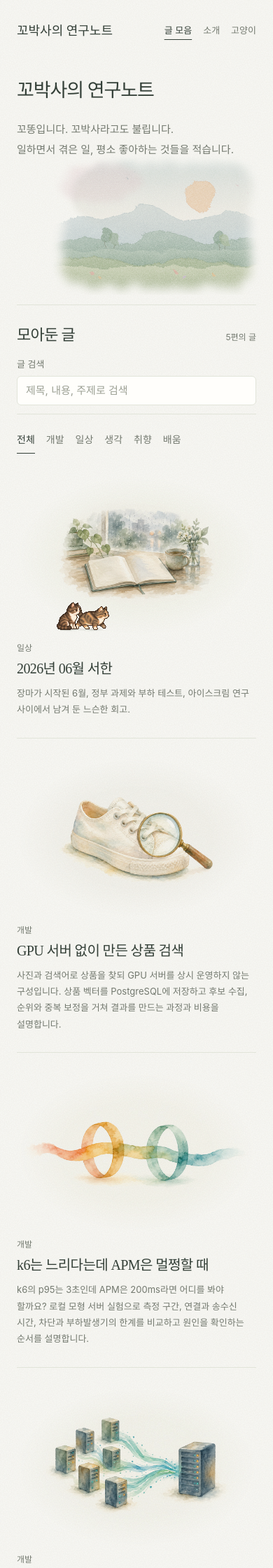
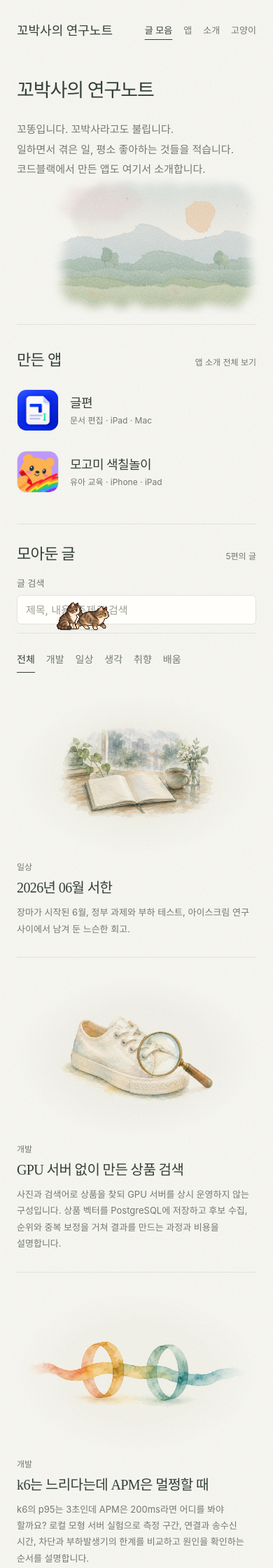
Before and after one commit to dr-coton/dr-coton.github.io, a Jekyll site: the page built from index.html, in a window 390 px wide. Shown: the top 2240 px of the page at 70% size. Built offline with Jekyll 4.4.1, drawn with Linux system fonts in a browser that asks for light colours; some of the changed text lies outside the part shown.

Commit message:
Add an apps page and show the apps on the home page
The App Store marketing URL now points at this site, so visitors from
the store need a way to find the apps. Also keep the target when moving
to a #link through soft navigation, and let the menu wrap on very narrow
screens.

Co-Authored-By: Claude Opus 5.5 <noreply@anthropic.com>

```diff
--- a/_config.yml
+++ b/_config.yml
@@ -1,5 +1,6 @@
 title: 꼬박사의 연구노트
 author: coton
+company: (주)코드블랙 Code Black Inc.
 description: 꼬똥(꼬박사)의 블로그. AI와 소프트웨어 개발, 성능 컨설팅, 아이스크림과 일상 이야기.
 url: https://dr-coton.com
 baseurl: ""
--- /dev/null
+++ b/_data/apps.yml
@@ -0,0 +1,30 @@
+# 앱 소개의 내용은 App Store 설명과 같게 유지한다. 앱을 더하면 첫 화면과 /apps/에 함께 나온다.
+- id: geulpyeon
+  name: 글편
+  category: 문서 편집
+  platforms: iPad · Mac
+  icon: /assets/apps/geulpyeon.png
+  summary: HWP/HWPX 문서를 열어 본문, 서식, 표를 고치는 문서 편집기입니다.
+  points:
+    - 파일 앱에서 고른 문서는 원본을 그대로 두고 사본으로 가져와 편집합니다.
+    - 편집 내용은 기기 안에 자동으로 보관하고, 이름을 붙인 버전으로 되돌릴 수 있습니다.
+    - 수정본은 HWP/HWPX 또는 PDF로 내보냅니다. 같은 이름의 기존 파일을 덮어쓰지 않습니다.
+    - 문서 편집은 기기 안에서 처리하며 앱 계정이 필요하지 않습니다.
+  note: 한글, 한컴, HWP는 주식회사 한컴의 등록상표이며, 여기서는 지원하는 파일 형식을 설명하는 데에만 사용합니다. 글편은 rhwp 및 주식회사 한컴과 제휴하지 않은 독립 프로젝트입니다.
+  store: https://apps.apple.com/kr/app/id6825587727
+  support: https://dr-coton.com/geulpyeon-support/support.html
+  privacy: https://dr-coton.com/geulpyeon-support/privacy.html
+- id: mogomi-coloring
+  name: 모고미 색칠놀이
+  category: 유아 교육
+  platforms: iPhone · iPad
+  icon: /assets/apps/mogomi-coloring.png
+  summary: 만 3~5세 아이의 작은 손으로 즐기는 색칠놀이입니다.
+  points:
+    - 오리지널 도안 108장과 마음대로 그리는 빈 종이를 8개 묶음으로 담았습니다.
+    - 톡 채우기와 칸 안에서 직접 칠하기, 스티커, 색 섞기를 지원합니다.
+    - 공유, 사진 저장, 삭제, 설정은 보호자 게이트 뒤에 있습니다.
+    - 광고, 계정, 추적이 없고 인터넷이 없어도 모든 도안을 쓸 수 있습니다.
+  store: https://apps.apple.com/kr/app/id6824543360
+  support: https://dr-coton.com/mogomi-coloring-site/
+  privacy: https://dr-coton.com/mogomi-coloring-site/privacy.html
--- a/_layouts/default.html
+++ b/_layouts/default.html
@@ -28,7 +28,8 @@
         <span>{{ site.title }}</span>
       </a>
       <nav aria-label="주 메뉴">
-        <a href="{{ '/' | relative_url }}"{% unless page.url == '/about/' or page.url == '/cats/' %} aria-current="page"{% endunless %}>글 모음</a>
+        <a href="{{ '/' | relative_url }}"{% unless page.url == '/apps/' or page.url == '/about/' or page.url == '/cats/' %} aria-current="page"{% endunless %}>글 모음</a>
+        <a href="{{ '/apps/' | relative_url }}"{% if page.url == '/apps/' %} aria-current="page"{% endif %}>앱</a>
         <a href="{{ '/about/' | relative_url }}"{% if page.url == '/about/' %} aria-current="page"{% endif %}>소개</a>
         <a href="{{ '/cats/' | relative_url }}"{% if page.url == '/cats/' %} aria-current="page"{% endif %}>고양이</a>
       </nav>
@@ -36,13 +37,13 @@
     <main id="main" class="shell" tabindex="-1">{{ content }}</main>
     <footer class="site-footer shell">
       <p>{{ site.title }}</p>
-      <span>{{ site.author | escape }}</span>
+      <span>{{ site.author | escape }} · {{ site.company | escape }}</span>
     </footer>
     <div class="cats" aria-hidden="true">
       <div class="cat" data-sprite="{{ '/assets/cats/jango.png' | relative_url }}?v={{ v }}" data-speed="22" data-sleepy="0.35" data-energy="0.25" data-jump="36" data-reach="60" data-fav="fridge|nest" data-stay="1" data-says="그르릉…|냐앙~|여기가 좋아|안 내려갈래"></div>
       <div class="cat" data-sprite="{{ '/assets/cats/deuri.png' | relative_url }}?v={{ v }}" data-speed="30" data-sleepy="0.2" data-energy="0.7" data-jump="80" data-reach="110" data-fav="p4|zero-top" data-hider="1" data-says="야옹|…|빼꼼|다녀왔어?"></div>
     </div>
-    <script src="{{ '/assets/soft-nav.js' | relative_url }}" defer></script>
+    <script src="{{ '/assets/soft-nav.js' | relative_url }}?v={{ v }}" defer></script>
     <script src="{{ '/assets/cats.js' | relative_url }}?v={{ v }}" defer></script>
   </body>
 </html>
--- a/about.html
+++ b/about.html
@@ -30,6 +30,8 @@ permalink: /about/
     <h2>주요 프로젝트</h2>
     <h3>코드블랙</h3>
     <ul>
+      <li><a href="{{ '/apps/' | relative_url }}#geulpyeon">글편</a> — HWP/HWPX 문서 편집 앱</li>
+      <li><a href="{{ '/apps/' | relative_url }}#mogomi-coloring">모고미 색칠놀이</a> — 유아 색칠놀이 앱</li>
       <li>삼성생명 AI Agent 비R&amp;D 사업 과제</li>
       <li>금융결제원 AX 디바이스 비R&amp;D 사업 과제</li>
       <li>한국철도공사 부하 테스트</li>
--- a/assets/soft-nav.js
+++ b/assets/soft-nav.js
@@ -11,7 +11,8 @@
       if (old.src) s.src = old.src; else s.text = old.text;
       old.replaceWith(s);
     });
-    scrollTo(0, 0);
+    const target = location.hash && document.getElementById(decodeURIComponent(location.hash.slice(1)));
+    if (target) target.scrollIntoView(); else scrollTo(0, 0);
     document.querySelector('main').focus({ preventScroll: true });
     dispatchEvent(new Event('softnav'));
   };
--- a/assets/style.css
+++ b/assets/style.css
@@ -38,6 +38,16 @@ h1, h2, h3 { font-family: var(--serif); font-weight: 400; word-break: keep-all;
 .intro-description { margin: 20px 0 0; color: var(--muted); font-size: 15px; line-height: 1.9; word-break: keep-all; }
 .intro-landscape { width: 108%; max-width: none; margin-left: -2%; mix-blend-mode: multiply; }
 
+.apps-strip { border-top: 1px solid var(--line); padding: 32px 0 36px; }
+.apps-strip .collection-heading a { color: var(--muted); font-size: 12px; }
+.apps-strip .collection-heading a:hover { color: var(--ink); text-decoration: underline; text-underline-offset: 5px; }
+.app-grid { display: grid; grid-template-columns: 1fr 1fr; gap: 12px 60px; margin-top: 20px; }
+.app-card { display: flex; align-items: center; gap: 16px; min-width: 0; padding: 8px 0; }
+.app-card strong { display: block; font-family: var(--serif); font-size: 18px; font-weight: 400; letter-spacing: -.03em; line-height: 1.6; transition: color .15s; }
+.app-card small { display: block; color: var(--muted); font-size: 12px; line-height: 1.7; }
+.app-card:hover strong { color: var(--green); }
+.app-icon { flex: 0 0 auto; width: 60px; height: 60px; border: 1px solid var(--line); border-radius: 22.5%; }
+
 .collection { border-top: 1px solid var(--line); padding-top: 32px; }
 .collection-heading { display: flex; justify-content: space-between; align-items: baseline; }
 .collection-heading h2 { margin: 0; font-size: 22px; letter-spacing: -.03em; }
@@ -67,6 +77,21 @@ h1, h2, h3 { font-family: var(--serif); font-weight: 400; word-break: keep-all;
   -webkit-mask-image: radial-gradient(closest-side, #000 62%, transparent 100%); mask-image: radial-gradient(closest-side, #000 62%, transparent 100%); }
 .writing-card .thumb { margin-bottom: 8px; }
 .reading-page > .thumb { aspect-ratio: 2 / 1; margin: -6px 0 10px; }
+
+.apps-lead { margin: 0 0 12px; color: var(--muted); font-size: 15px; line-height: 2; word-break: keep-all; }
+.apps-lead a { color: var(--green); text-decoration: underline; text-underline-offset: 4px; }
+.app-detail { padding: 36px 0; border-bottom: 1px solid var(--line); scroll-margin-top: 16px; }
+.app-head { display: flex; align-items: center; gap: 18px; }
+.app-head .app-icon { width: 76px; height: 76px; }
+.app-detail h2 { margin: 0; font-size: 24px; line-height: 1.5; letter-spacing: -.03em; }
+.app-meta { margin: 2px 0 0; color: var(--muted); font-size: 13px; }
+.app-summary { margin: 20px 0 8px; font-size: 16px; line-height: 2; word-break: keep-all; }
+.app-points { margin: 0; padding-left: 20px; color: var(--muted); font-size: 14px; line-height: 2; word-break: keep-all; }
+.app-links { display: flex; flex-wrap: wrap; gap: 4px 20px; margin: 16px 0 0; font-size: 14px; }
+.app-links a { padding: 6px 0; color: var(--green); text-decoration: underline; text-underline-offset: 4px; }
+.app-links a:hover { color: var(--ink); }
+.app-note { margin: 14px 0 0; color: var(--muted); font-size: 12px; line-height: 1.9; word-break: keep-all; }
+.apps-page .back-link { margin-top: 28px; }
 
 .site-footer { display: flex; align-items: center; justify-content: space-between; gap: 16px; margin-top: 72px; padding: 24px 0 32px; border-top: 1px solid var(--line); color: var(--muted); font-size: 12px; }
 .site-footer p { margin: 0; }
@@ -183,6 +208,7 @@ h1, h2, h3 { font-family: var(--serif); font-weight: 400; word-break: keep-all;
   .intro h1 { font-size: 26px; }
   .intro-landscape { width: 120%; margin-left: -12%; }
   .writing-grid { column-gap: 32px; }
+  .app-grid { column-gap: 32px; }
   .writing-card h3 { font-size: 18px; }
   .writing-card p { font-size: 13px; }
   .reading-page { margin-top: 28px; }
@@ -198,6 +224,7 @@ h1, h2, h3 { font-family: var(--serif); font-weight: 400; word-break: keep-all;
   .cat-profile h2 { font-size: 20px; }
   .site-header nav { gap: 16px; }
   .intro { grid-template-columns: 1fr; padding-top: 24px; padding-bottom: 28px; }
+  .app-grid { grid-template-columns: 1fr; }
   .intro h1 { font-size: 27px; }
   .intro-landscape { width: 88%; max-width: 330px; margin: -8px -8px -14px auto; }
   .collection { padding-top: 24px; }
@@ -218,6 +245,11 @@ h1, h2, h3 { font-family: var(--serif); font-weight: 400; word-break: keep-all;
   .related .thumb { grid-row: span 2; width: 96px; margin: 0; }
   .related a > span, .related a > strong { grid-column: 2; }
 }
+/* 앱 메뉴가 늘어 아주 좁은 화면에서는 메뉴를 이름 아래로 내린다 */
+@media (max-width: 370px) {
+  .site-header { flex-wrap: wrap; padding: 14px 0 6px; }
+  .site-header nav { width: 100%; justify-content: space-between; }
+}
 @media (prefers-reduced-motion: reduce) {
   html { scroll-behavior: auto; }
   *, *::before, *::after { transition: none !important; }
--- a/index.html
+++ b/index.html
@@ -4,9 +4,27 @@ layout: default
 <section class="intro" aria-labelledby="intro-title">
   <div class="intro-copy">
     <h1 id="intro-title">꼬박사의 연구노트</h1>
-    <p class="intro-description">꼬똥입니다. 꼬박사라고도 불립니다.<br>일하면서 겪은 일, 평소 좋아하는 것들을 적습니다.</p>
+    <p class="intro-description">꼬똥입니다. 꼬박사라고도 불립니다.<br>일하면서 겪은 일, 평소 좋아하는 것들을 적습니다.<br>코드블랙에서 만든 앱도 여기서 소개합니다.</p>
   </div>
   <img class="intro-landscape" src="{{ '/assets/watercolor.svg' | relative_url }}" width="1536" height="1024" alt="" fetchpriority="high">
+</section>
+
+<section class="apps-strip" aria-labelledby="apps-title">
+  <div class="collection-heading">
+    <h2 id="apps-title">만든 앱</h2>
+    <a href="{{ '/apps/' | relative_url }}">앱 소개 전체 보기</a>
+  </div>
+  <div class="app-grid">
+    {% for app in site.data.apps %}
+    <a class="app-card" href="{{ '/apps/' | relative_url }}#{{ app.id }}">
+      <img class="app-icon" src="{{ app.icon | relative_url }}" width="256" height="256" alt="">
+      <span>
+        <strong>{{ app.name }}</strong>
+        <small>{{ app.category }} · {{ app.platforms }}</small>
+      </span>
+    </a>
+    {% endfor %}
+  </div>
 </section>
 
 <section class="collection" aria-labelledby="collection-title">
```
Also changed, not shown: other parts of about.html (+1 -1 lines), _includes/seo-jsonld.html (+23 -0 lines), apps.html (added, +33 -0 lines), README.md, assets/apps/geulpyeon.png (added), assets/apps/mogomi-coloring.png (added).
